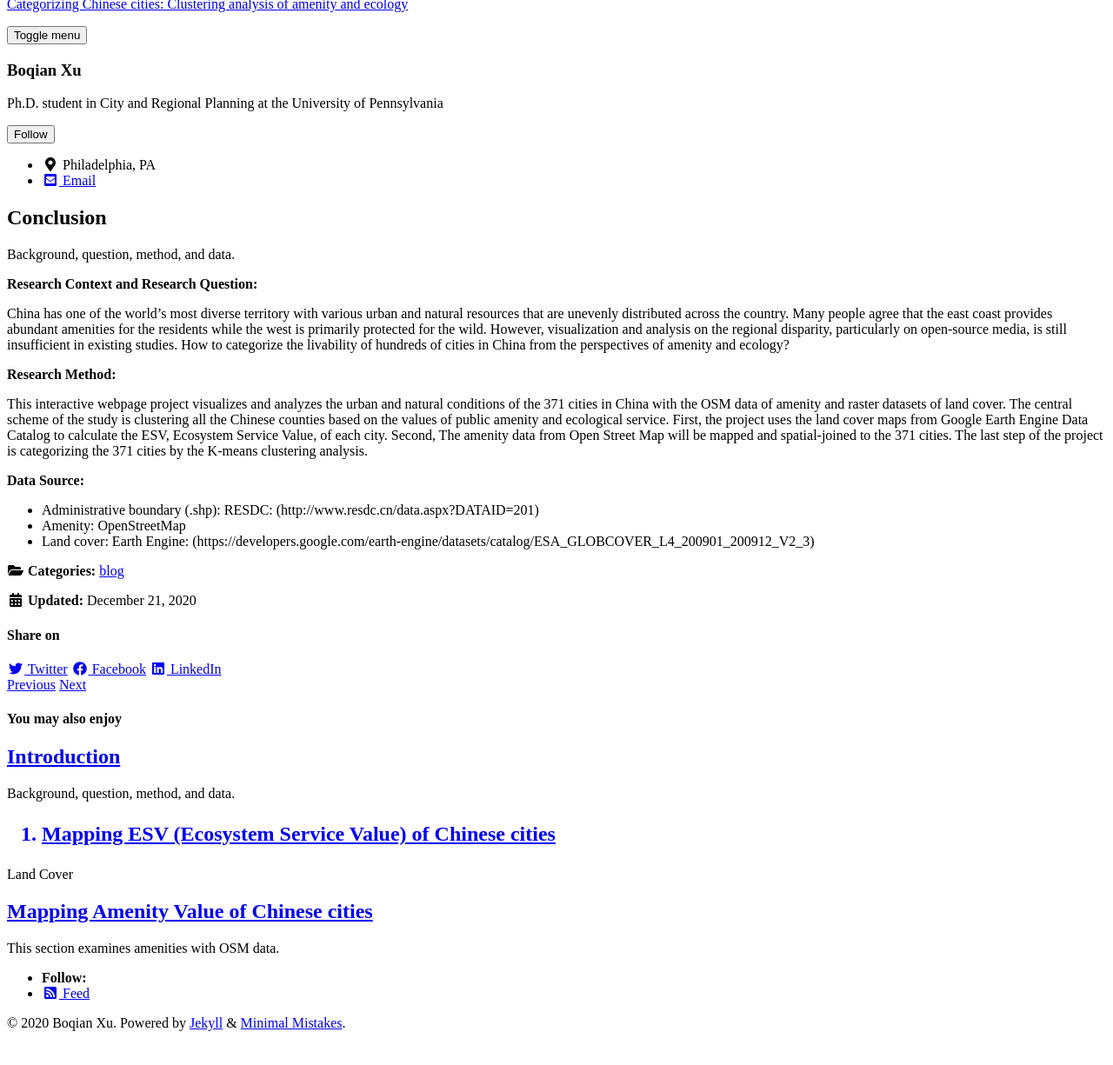
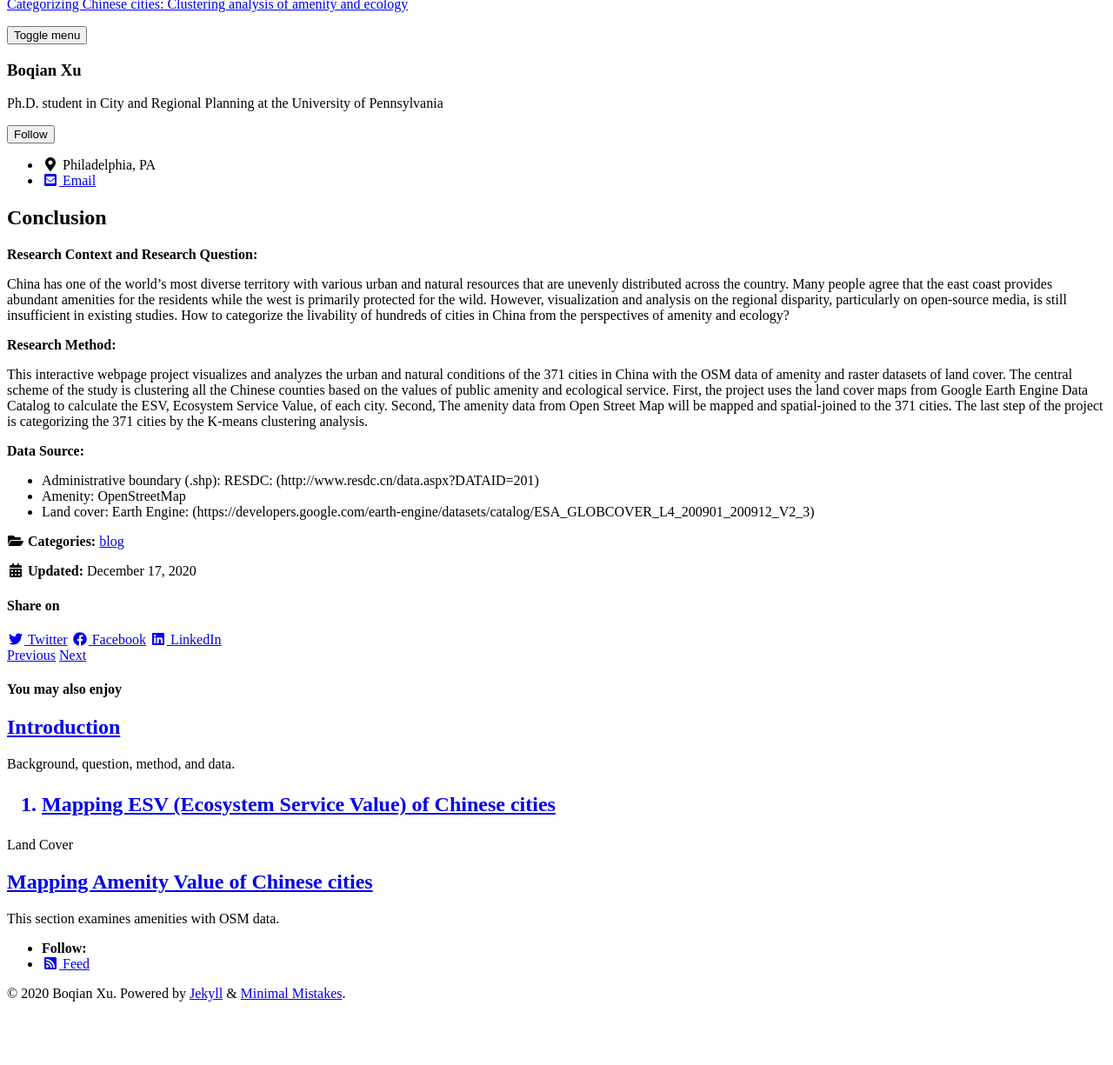
Before and after one commit to boqianxu/CategorizingChineseCities, a Jekyll site: the page built from _posts/2020-12-17-conclusion.md, in a window 1280 px wide, cut to the strip 112-1368 px from the top of the page. Shown: the top 1225 px of the strip at 87% size. Built offline with Jekyll 4.4.1, drawn with Linux system fonts in a browser that asks for light colours; cached includes are drawn as plain includes; nearby versions of some CDN libraries; a file with an impossible date is left out.

Commit message:
Update and rename 2020-12-21-conclusion.md to 2020-12-17-conclusion.md

```diff
--- a/_posts/2020-12-21-conclusion.md
+++ b/_posts/2020-12-17-conclusion.md
@@ -1,11 +1,11 @@
 ---
 title: "Conclusion"
-date: 2020-12-21
+date: 2020-12-17
+excerpt: "Results and discussion."
 categories:
   - blog
 tags:
 ---
-Background, question, method, and data.
 
 **Research Context and Research Question:**
 
```
